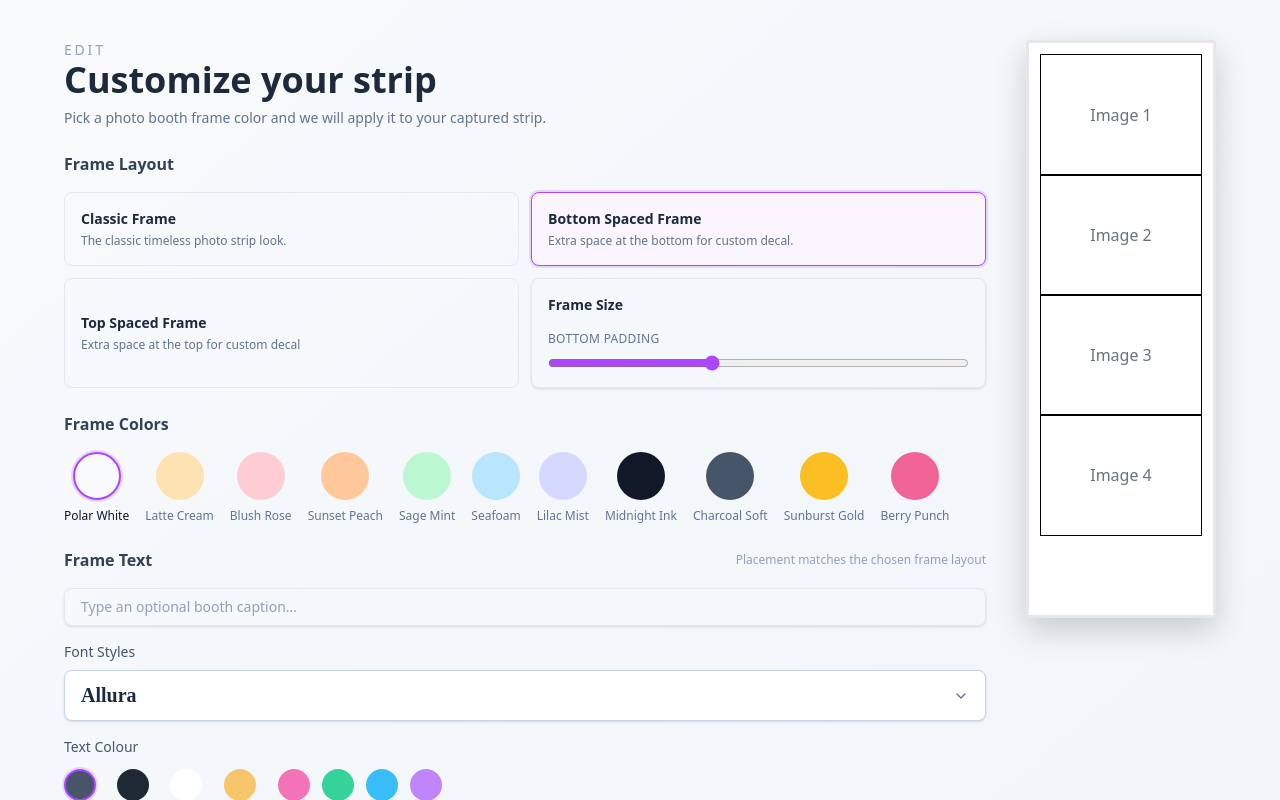
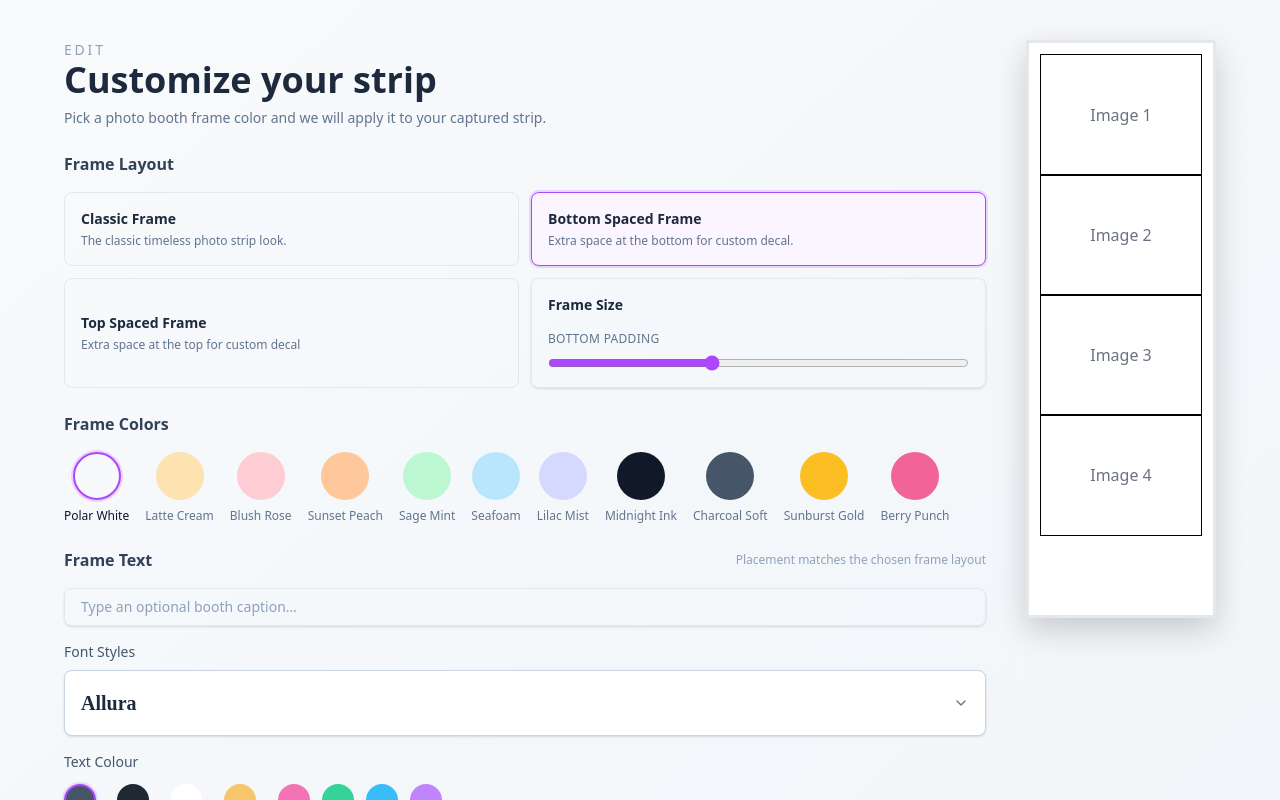
Before and after one commit to jjono-lau/PhotoBooth, a React (Vite) app: page /edit in a window 1280 px wide. Both pictures are taken after a click on the button 758 px from the left and 229 px from the top of the page. Shown: the top 800 px of the page. Built offline with nearby package versions, Linux system fonts and the light colour scheme; a web font is replaced by a local one.

Commit message:
Dropdown Font Adjustment
Increased the dropdown size to allow for easier viewing

```diff
--- a/src/components/CustomDropDown.jsx
+++ b/src/components/CustomDropDown.jsx
@@ -70,7 +70,7 @@ export default function CustomDropDown({
       >
         <span className="flex-1 truncate">{triggerContent}</span>
         <ChevronDown
-          className={`ml-3 h-4 w-4 text-slate-500 transition-transform ${
+          className={`ml-3 h-8 w-4 text-slate-500 transition-transform ${
             open ? "rotate-180" : ""
           }`}
         />
@@ -88,7 +88,7 @@ export default function CustomDropDown({
                 <li key={optionId}>
                   <button
                     type="button"
-                    className={`flex w-full items-start gap-2 px-4 py-3 text-left text-sm transition ${
+                    className={`flex w-full h-20 items-center gap-2 px-3 py-1 text-left text-sm transition ${
                       isActive
                         ? "bg-purple-50 text-purple-700"
                         : "text-slate-600 hover:bg-slate-50"
--- a/src/components/FontPreview.jsx
+++ b/src/components/FontPreview.jsx
@@ -1,32 +1,34 @@
 export default function FontPreview({
   text,
   fontFamily,
-  height = "3rem",
+  styleOverrides,
+  height = "2.5rem",
   className = "",
 }) {
   const previewText = text?.trim() || "Preview";
 
   return (
     <div
-      className={`flex-1 rounded-md border border-dashed border-slate-300 bg-slate-50 px-3 text-base text-slate-800 ${className}`}
+      className={`flex h-full w-full flex-1 rounded-md border border-dashed border-slate-300 bg-slate-50 px-2 py-1 text-base text-slate-800 ${className}`}
       style={{
-        fontFamily,
-        height,
-        minHeight: height,
-        maxHeight: height,
         display: "flex",
         alignItems: "center",
         justifyContent: "center",
         textAlign: "center",
         overflow: "hidden",
-        whiteSpace: "nowrap",
-        textOverflow: "ellipsis",
-        fontSize: `calc(${height} * 0.9)`,
-        lineHeight: 1,
       }}
       title={previewText}
     >
-      {previewText}
+      <span
+        className="text-3xl block w-full truncate text-center text-slate-800"
+        style={{
+          fontFamily,
+          lineHeight: height,
+          ...(styleOverrides ?? {}),
+        }}
+      >
+        {previewText}
+      </span>
     </div>
   );
 }
--- a/src/components/TextEditor.jsx
+++ b/src/components/TextEditor.jsx
@@ -48,12 +48,18 @@ export default function TextEditor({
         menuClassName="max-h-96"
         renderTrigger={(style) =>
           style ? (
-            <span
-              className="text-xl font-semibold leading-tight text-slate-800"
-              style={{ fontFamily: style.fontFamily }}
-            >
-              {style.sample}
-            </span>
+            <div className="flex min-h-[2.5rem] items-center overflow-hidden">
+              <span
+                className=" text-xl font-semibold leading-tight text-slate-800"
+                style={{
+                  fontFamily: style.fontFamily,
+                  lineHeight: "2.5rem",
+                  ...(style.styleOverrides ?? {}),
+                }}
+              >
+                {style.sample}
+              </span>
+            </div>
           ) : (
             <span className="text-sm text-slate-400">Choose a font style</span>
           )
@@ -62,6 +68,7 @@ export default function TextEditor({
           <FontPreview
             text={style.sample}
             fontFamily={style.fontFamily}
+            styleOverrides={style.styleOverrides}
             className={`${
               isActive ? "border-purple-400 bg-purple-50" : ""
             }`}
```
